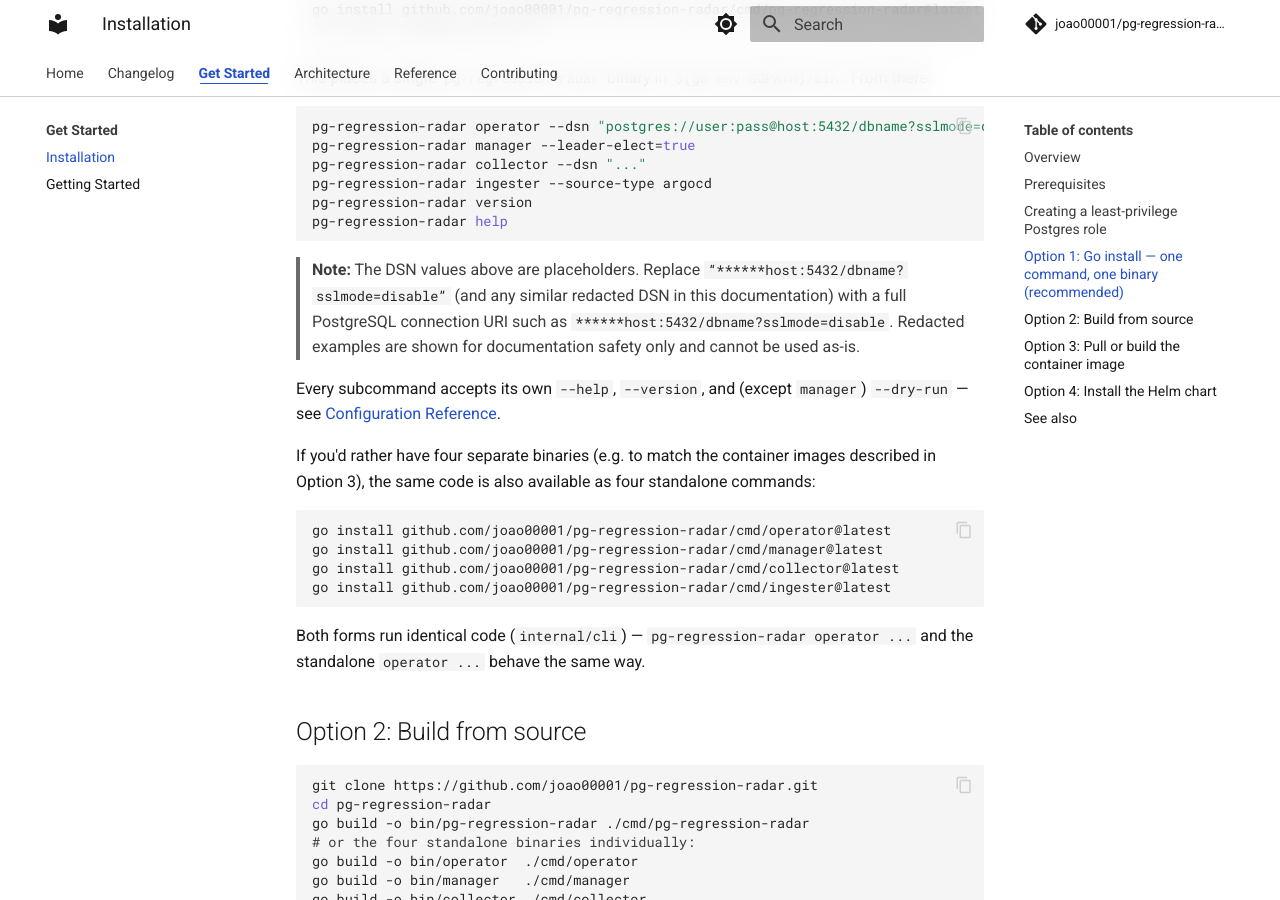
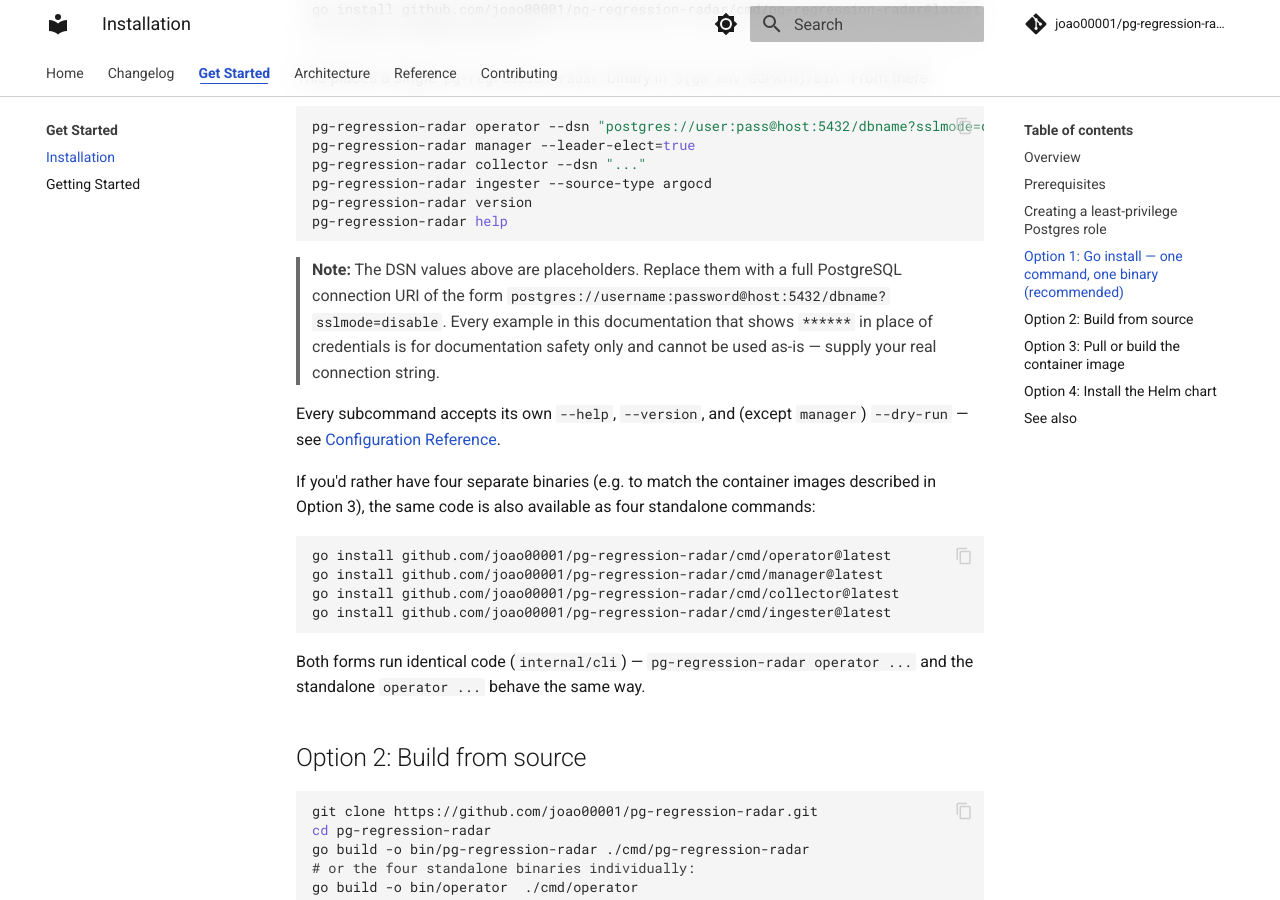
Before and after one commit to joao00001/pg-regression-radar, an MkDocs documentation site: the page built from docs/installation.md, in a window 1280 px wide and 900 px high, scrolled down 1636 px. Built offline with MkDocs 1.6.1 and Material for MkDocs 9.7.7, drawn with Linux system fonts in a browser that asks for light colours; comment, search, counter and statistics services are not loaded; the version menu is left out; some of the changed text lies outside the part shown.

Commit message:
docs: fix DSN notes to show actual postgres:// URI form; fix workflow comment placement
Co-authored-by: joao00001 <149160126+joao00001@users.noreply.github.com>

````diff
--- a/docs/installation.md
+++ b/docs/installation.md
@@ -59,10 +59,10 @@ pg-regression-radar ingester --source-type argocd
 pg-regression-radar version
 pg-regression-radar help
 ```
-> **Note:** The DSN values above are placeholders. Replace `“******host:5432/dbname?sslmode=disable”`
-> (and any similar redacted DSN in this documentation) with a full PostgreSQL connection URI such as
-> `******host:5432/dbname?sslmode=disable`.
-> Redacted examples are shown for documentation safety only and cannot be used as-is.
+> **Note:** The DSN values above are placeholders. Replace them with a full PostgreSQL connection URI
+> of the form `postgres://username:password@host:5432/dbname?sslmode=disable`.
+> Every example in this documentation that shows `******` in place of credentials is for
+> documentation safety only and cannot be used as-is — supply your real connection string.
 
 
 Every subcommand accepts its own `--help`, `--version`, and (except `manager`) `--dry-run` — see [Configuration Reference](configuration.md#versioning-dry-run).
@@ -150,7 +150,7 @@ helm install pg-regression-radar oci://ghcr.io/joao00001/charts/pg-regression-ra
 ```
 
 > **Note:** The `postgres.dsn` value above is a placeholder. Replace it with a full PostgreSQL
-> connection URI, for example `******cnpg-cluster-rw.production:5432/mydb?sslmode=disable`.
+> connection URI, for example `postgres://username:password@cnpg-cluster-rw.production:5432/mydb?sslmode=disable`.
 > Redacted DSN examples are shown for documentation safety only and cannot be used as-is.
 
 `--version` here is the chart's SemVer version (the release tag *without* its leading `v` — release `v0.3.0` publishes chart version `0.3.0`; see [CI/CD](ci-cd.md#releaseyml-on-pushing-a-v-tag) for why the two differ by that one character). No `helm repo add` is needed for an OCI registry — `helm install`/`helm pull` reference `oci://` URLs directly. The chart's `image.tag` values default to the chart's own `appVersion` (the release tag *with* the `v`, e.g. `v0.3.0`), which already matches the images published in the same release, so you don't need to set `image.tag`/`manager.image.tag` explicitly unless you want to run a different image tag than the chart's own release.
````
Also changed, not shown: README.md (+3 -3 lines), docs/getting-started.md (+3 -3 lines), docs/testing.md (+1 -1 lines), 1 other file.
